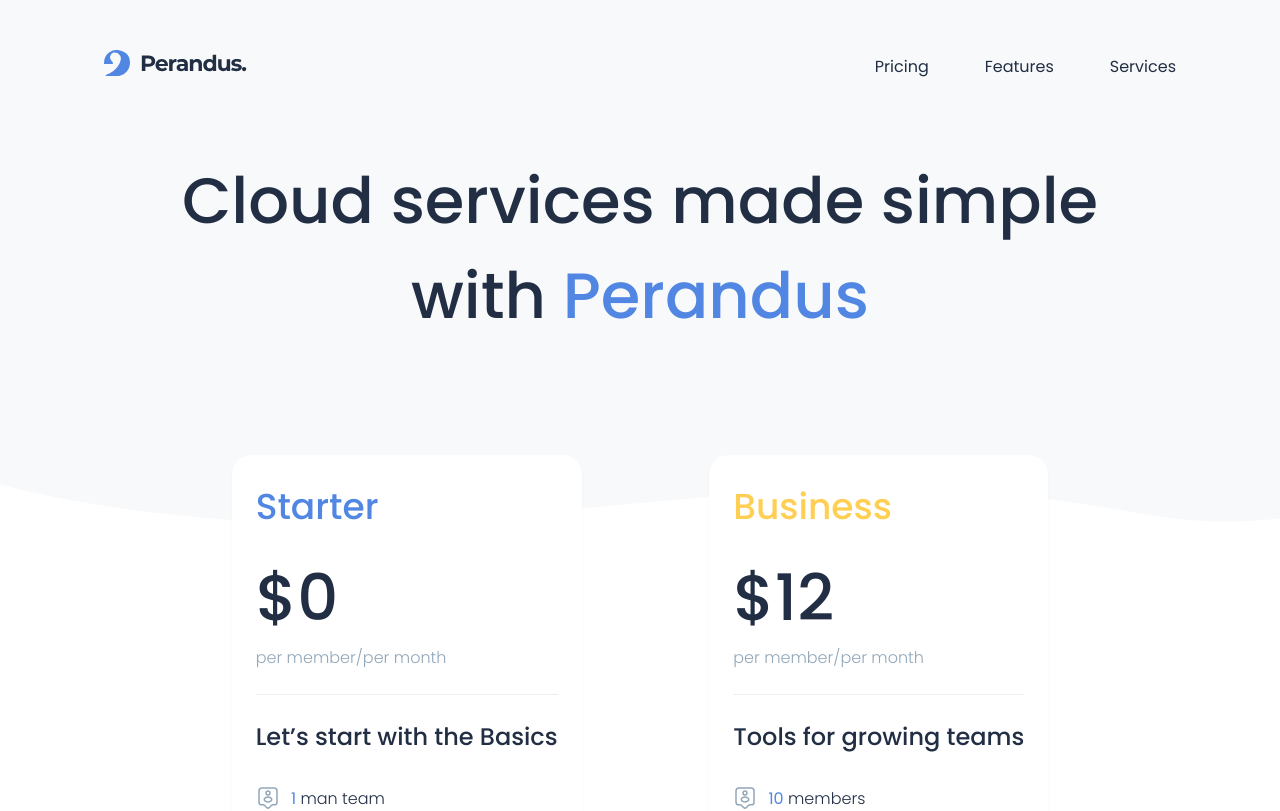
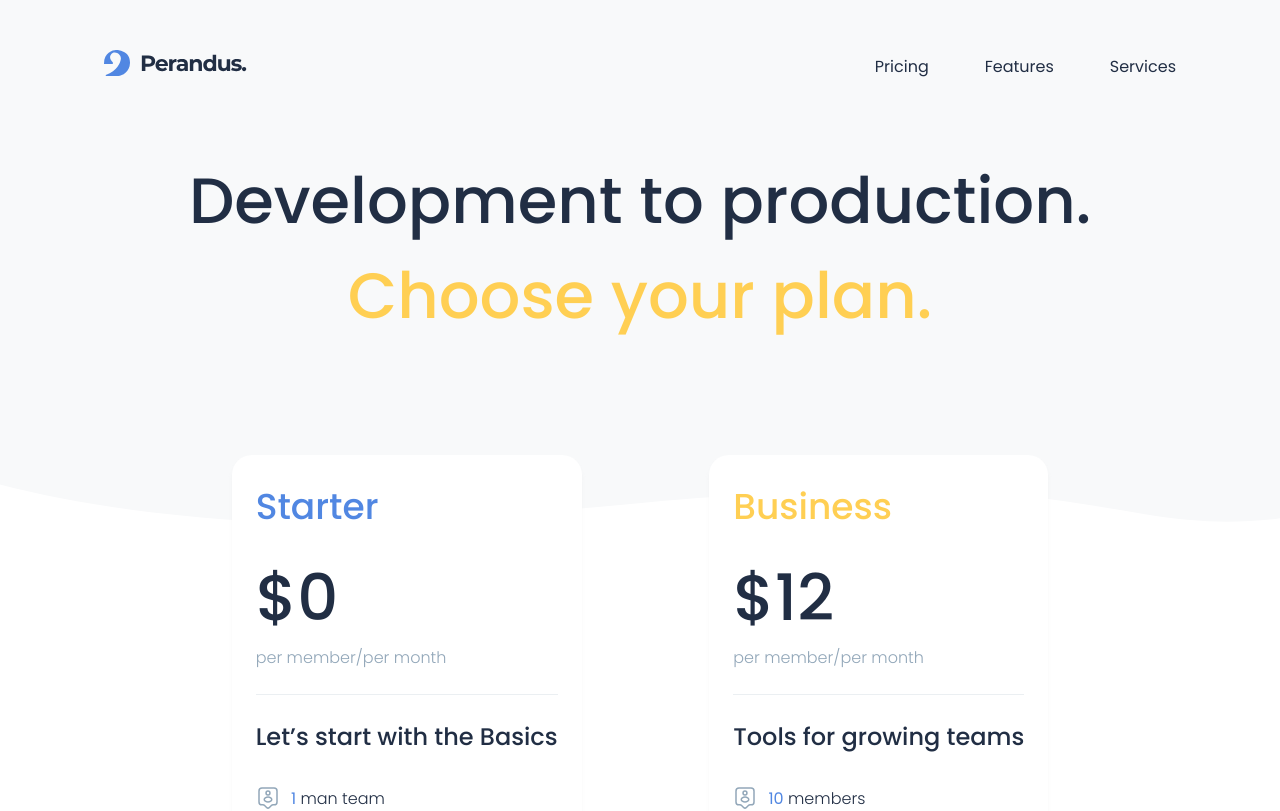
Before and after one commit to shtramvasov/typescript-landing, a React (Create React App) app: page /pricing in a window 1280 px wide. Shown: the top 811 px of the page. Built offline with nearby package versions, Linux system fonts and the light colour scheme.

Commit message:
pricing header title fix

```diff
--- a/src/components/PricingPage/PricingpageHeader/PricingpageHeader.tsx
+++ b/src/components/PricingPage/PricingpageHeader/PricingpageHeader.tsx
@@ -8,10 +8,10 @@ export const PricingpageHeader: React.FC = () => {
   return (
     <div className={styles.container}>
       <Header
-        title='Cloud services made simple with'
+        title='Development to production.'
         accent={{
-          color: 'blue',
-          text: 'Perandus'
+          color: 'yellow',
+          text: 'Choose your plan.'
         }}
       />
       <TariffsSection />
--- a/src/styles/_global.scss
+++ b/src/styles/_global.scss
@@ -14,7 +14,7 @@ ul, ol {
 
 html {
   box-sizing: border-box;
-  font-family: 'Poppins', sans-serif;
+  font-family: '', sans-serif;
   font-size: 16px;
   font-weight: 300;
 }
```
